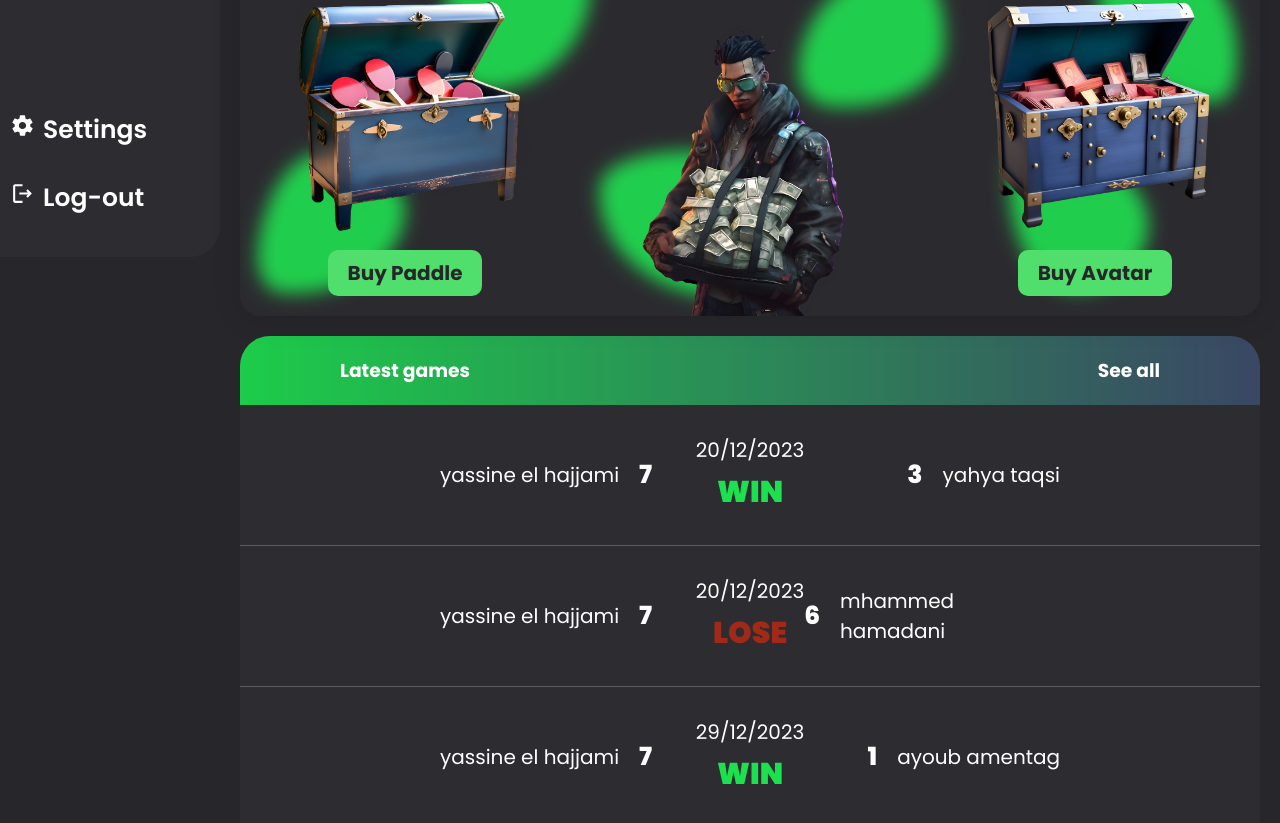
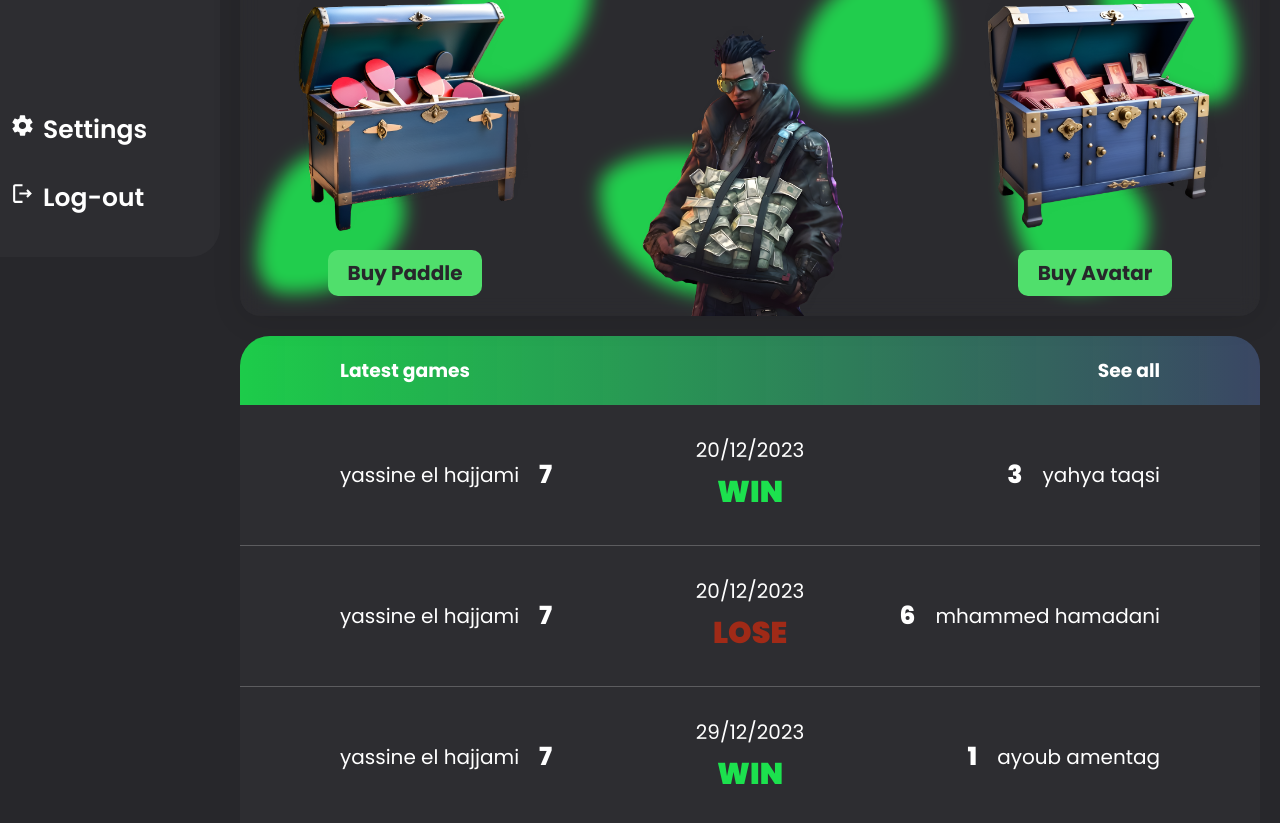
Before and after one commit to YassineElHajjami0/Trenscendence, a Next.js app: page / in a window 1280 px wide. Shown: the part 543-1366 px from the top of the page. Built offline with nearby package versions, Linux system fonts and the light colour scheme.

Commit message:
just add achievment array in json

```diff
--- a/app/data/player-info.json
+++ b/app/data/player-info.json
@@ -2,6 +2,7 @@
   "my-data":
     {
       "fullname": "yassine el hajjami",
+      "achievement" : [""],
       "statistic": {
         "level": 4,
         "rank": "beginner",
--- a/app/globals.css
+++ b/app/globals.css
@@ -268,7 +268,7 @@ nav {
 }
 .store-container .store .buy-paddle .buy-paddle-btn:hover,
 .store-container .store .buy-avatar .buy-avatar-btn:hover {
-  transition: .3s;
+  transition: 0.3s;
   font-size: 12px;
   font-weight: bold;
   background-color: #1dcd4a;
@@ -459,7 +459,7 @@ nav {
 .latest-games .header .see-all {
   text-decoration: none;
 }
-.latest-games .header .see-all:hover {
+.latest-games .header .see-all h3:hover {
   transition: 0.3s;
   color: #1dcc4a;
 }
@@ -470,7 +470,7 @@ nav {
   display: flex;
   justify-content: space-evenly;
   align-items: center;
-  border-bottom:1px solid rgba(255, 255, 255, 0.225) ;
+  border-bottom: 1px solid rgba(255, 255, 255, 0.225);
 }
 .latest-games .latests .line:hover {
   transition: 0.3s;
@@ -520,13 +520,20 @@ nav {
   color: #1ce14e;
 }
 
+@media (max-width: 1440px) {
+  .latest-games .latests .line {
+    padding: 30px 100px;
+  }
+}
 @media (max-width: 1024px) {
   .latest-games .latests .line {
-    padding: 30px 50px;}
+    padding: 30px 50px;
+  }
 }
 @media (max-width: 768px) {
   .latest-games .latests .line {
-    padding: 30px 20px;}
+    padding: 30px 20px;
+  }
 }
 @media (max-width: 425px) {
   .latest-games .header {
```
